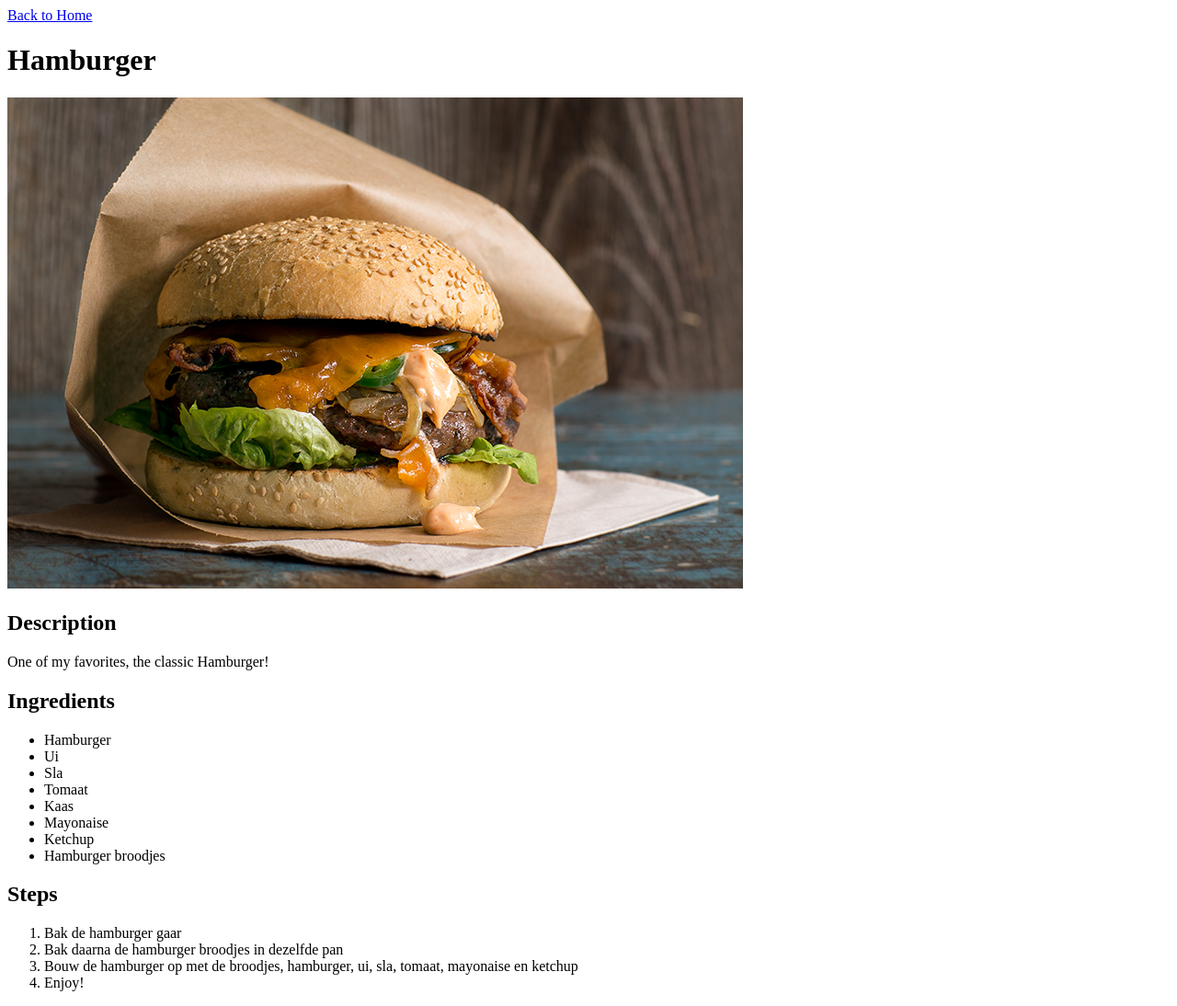
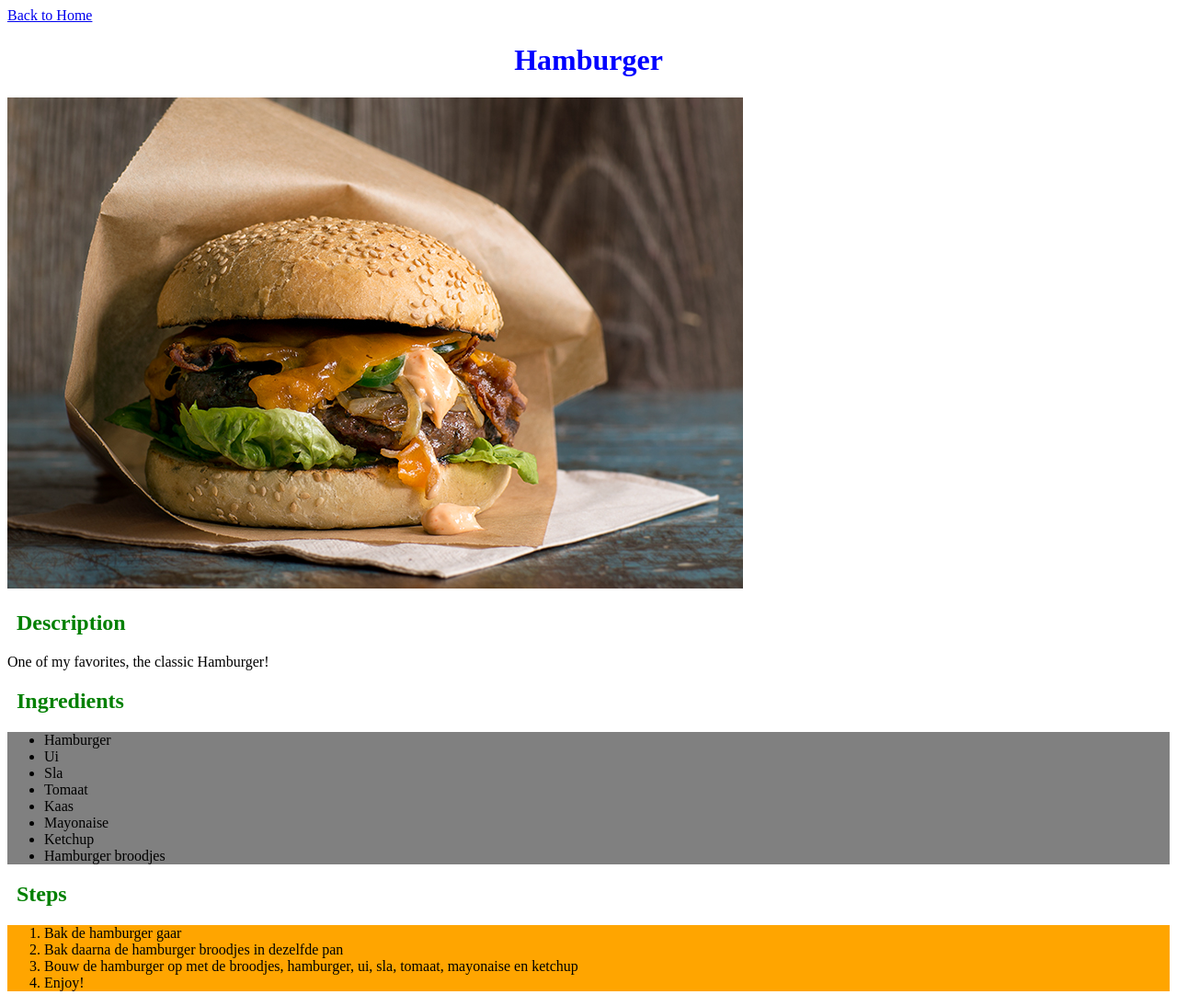
Before and after one commit to Denvhel/odin-recipes, a plain HTML site: page recipes/hamburger.html in a window 1280 px wide. Shown: the whole page at 92% size. Drawn offline with Linux system fonts and the light colour scheme.

Commit message:
added style.css and some styles

```diff
--- a/recipes/hamburger.html
+++ b/recipes/hamburger.html
@@ -4,6 +4,7 @@
     <meta charset="UTF-8">
     <meta http-equiv="X-UA-Compatible" content="IE=edge">
     <meta name="viewport" content="width=device-width, initial-scale=1.0">
+    <link rel="stylesheet" href="../style.css">
     <title>Hamburger</title>
 </head>
 <body>
--- /dev/null
+++ b/style.css
@@ -0,0 +1,17 @@
+ul {
+    background-color: grey;
+}
+
+ol {
+    background-color: orange;
+}
+
+h1 {
+    text-align: center;
+    color: blue;
+}
+
+h2 {
+    margin-left: 10px;
+    color: green;
+}
```
Also changed, not shown: index.html (+1 -0 lines), recipes/nasi.html (+1 -0 lines).
